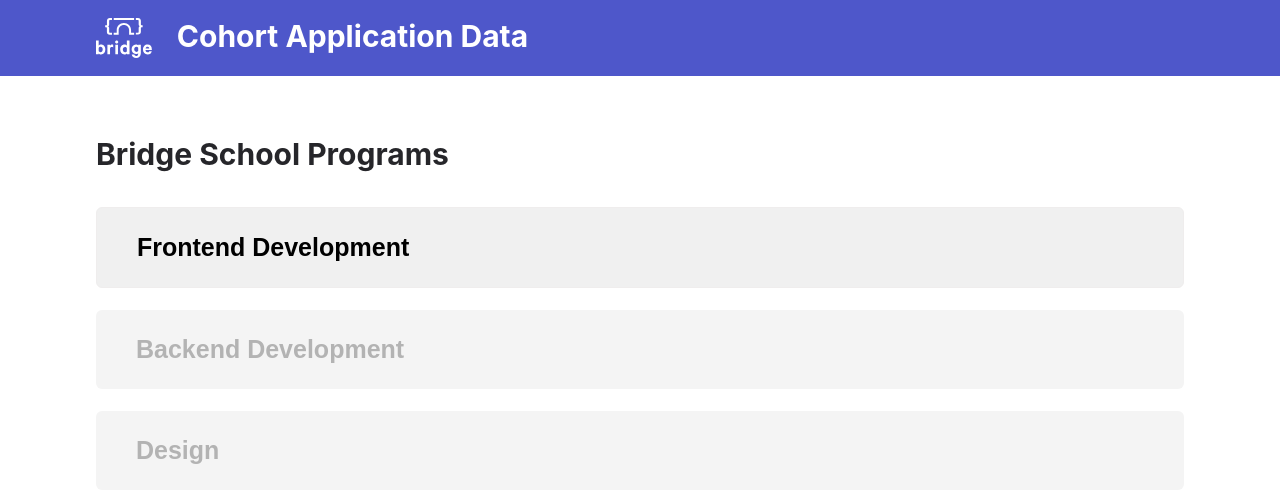
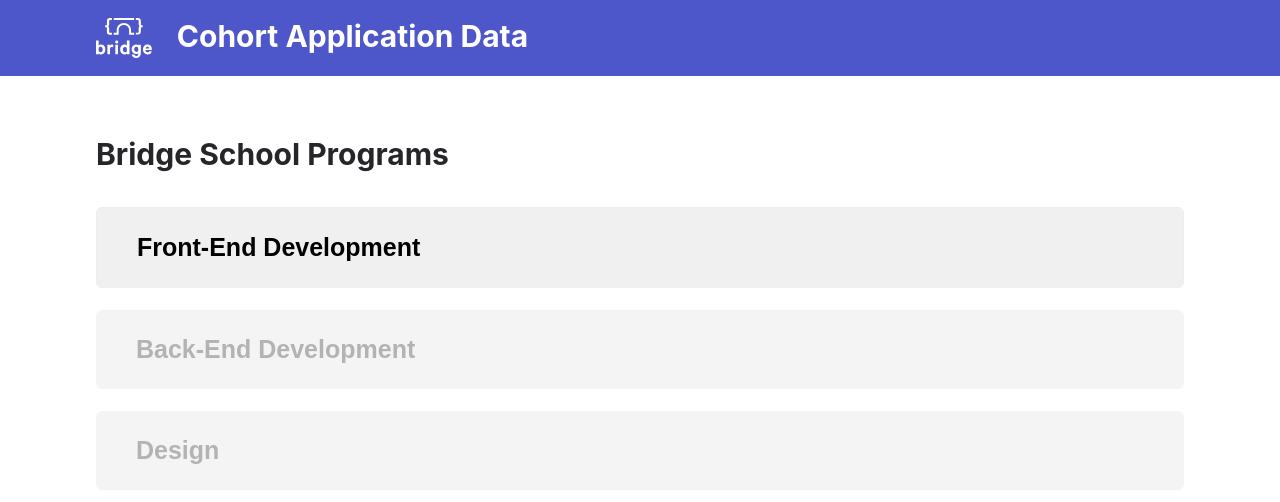
Before and after one commit to bridge-school/data-viz-8-frontend, a React (Create React App) app: page / in a window 1280 px wide. Shown: the top 502 px of the page. Built offline with nearby package versions, Linux system fonts and the light colour scheme; no server answers.

Commit message:
cohortdetails changes

```diff
--- a/src/App.js
+++ b/src/App.js
@@ -1,10 +1,12 @@
 import React, { useEffect } from "react";
 import "./App.scss";
 import { request } from "./backend-request";
-import { BrowserRouter as Router, Route} from "react-router-dom";
+import { BrowserRouter as Router, Route, Switch } from "react-router-dom";
 
 import CohortTypeSelectionPage from './Pages/CohortTypeSelectionPage';
 import CohortSelectionPage from './Pages/CohortSelectionPage';
+import CohortDetailPage from './Pages/CohortDetailPage';
+import Header from './Components/Header';
 
 function App() {
   useEffect(() => {
@@ -14,11 +16,25 @@ function App() {
     fetchData();
   });
   return (
-    <Router>
-      <Route exact path="/" component={CohortTypeSelectionPage} />
-      <Route path="/cohorts" component={CohortSelectionPage} />
-    </Router>
+    <>
+      <Router>
+        <Header />
+        {/* <Header backRoute="/" /> */}
+        <switch>
+          <Route exact path="/" component={CohortTypeSelectionPage} />
+          <Route exact path="/fed" component={CohortSelectionPage} />
+          <Route path="/fed/cohorts/:id" component={CohortDetailPage} />
+        </switch>
+      </Router>
+    </>
   );
 }
 
+/*
+        /                   cohort type page
+        /fed                FED cohort main page
+        /fed/cohorts        DNE
+        /fed/cohorts/:id    Page displays different charts and links
+*/
+
 export default App;
--- a/src/Components/BasicLinkList.jsx
+++ b/src/Components/BasicLinkList.jsx
@@ -4,33 +4,21 @@ import { Link } from "react-router-dom";
 
 import styles from '../Styles/basicList.module.scss'
 
-function BasicLinkList({ data, title}) {
+function BasicLinkList({ data, title }) {
   return (
     <div className={styles.list}>
       <h2>{title}</h2>
       <ul>
-        {data.map(({ name, disabled, route, query }) => {
+        {data.map(({ name, disabled, route }) => {
           return (
-            <Link to={{
-              pathname: `/${route}`,
-              search: query}} >
+            <Link to={route}>
               <li className={styles.listItem} key={name}>
                 {
                   disabled ? (
-                      <button
-                        className={classnames(styles.link, styles.disabledLink)}
-                        disabled
-                      >
-                        {name}
-                      </button>
+                    <button className={classnames(styles.link, styles.disabledLink)} disabled
+                    >{name}</button>
                   )
-                  : (
-                    <button
-                      className={styles.link}
-                    >
-                      {name}
-                    </button>
-                  )
+                    : <button className={styles.link}>{name}</button>
                 }
               </li>
             </Link>
--- /dev/null
+++ b/src/Pages/CohortDetailPage.jsx
@@ -0,0 +1,13 @@
+import React from "react";
+
+function CohortDetailPage({ match }) {
+    return (
+        <>
+            <div className="App">
+                <p>Cohort Details Page: {match.params.id} </p>
+            </div>
+        </>
+    )
+}
+
+export default CohortDetailPage;
--- a/src/Pages/CohortSelectionPage.jsx
+++ b/src/Pages/CohortSelectionPage.jsx
@@ -5,12 +5,24 @@ import { VictoryChart, VictoryLine } from 'victory';
 
 function CohortSelectionPage() {
   const numberOfApplicants = [
-    { x: "Cohort 4", y: 0 },
+    // { x: "Cohort 1", y: 0 },
+    // { x: "Cohort 2", y: 0 },
+    // { x: "Cohort 3", y: 0 },
+    // { x: "Cohort 4", y: 0 },
     { x: "Cohort 5", y: 0 },
     { x: "Cohort 6", y: 43 },
     { x: "Cohort 7", y: 44 },
     { x: "Cohort 8", y: 43 }
   ];
+
+  const cohortRouteMap = numberOfApplicants
+    .map((cohort) => {
+      return {
+        disabled: cohort.y === 0,
+        name: cohort.x,
+        route: (cohort.y === 0) ? "" : "/fed/cohorts/" + cohort.x.split(" ")[1]
+      }
+    });
 
   const maxDomainValue =
     numberOfApplicants
@@ -21,9 +33,12 @@ function CohortSelectionPage() {
   return (
     <>
       <div className="App">
-        <Header backRoute="/"/>
         <div className="wrapper">
+          {/* TODO: replace this data with data from json dataset, then from the BE, eventually */}
+          <BasicLinkList title="Frontend Development Cohorts" data={cohortRouteMap} />
+        </div>
 
+        <h2>Number of Applicants per Cohort</h2>
         <VictoryChart minDomain={{ y: 0 }} maxDomain={{ y: maxDomainValue }} >
           <VictoryLine
             style={{
@@ -40,13 +55,6 @@ function CohortSelectionPage() {
           />
         </VictoryChart>
 
-          {/* TODO: replace this data with data from json dataset, then from the BE, eventually */}
-          <BasicLinkList title="Frontend Development Cohorts" data={[
-            { name: 'Cohort 3', route:"" },
-            { name: 'Cohort 2', route:""  },
-            { name: 'Cohort 1', route:""  },
-          ]} />
-        </div>
       </div>
     </>
   )
--- a/src/Pages/CohortTypeSelectionPage.jsx
+++ b/src/Pages/CohortTypeSelectionPage.jsx
@@ -5,16 +5,32 @@ import BasicLinkList from '../Components/BasicLinkList'
 
 
 function CohortTypeSelectionPage() {
+  const options = [
+    {
+      name: 'Front-End Development',
+      disabled: false,
+      route: "cohorts",
+      query: "/fed"
+    },
+    {
+      name: 'Back-End Development',
+      disabled: true,
+      route: "",
+      query: ""
+    },
+    {
+      name: 'Design',
+      disabled: true,
+      route: "",
+      query: ""
+    },
+  ];
+
   return (
     <>
       <div className="App">
-        <Header />
         <div className="wrapper">
-          <BasicLinkList title="Bridge School Programs" data={[
-            { name: 'Frontend Development', route: "cohorts", query:"?type=front end" },
-            { name: 'Backend Development', disabled: true , route: "", query: ""},
-            { name: 'Design', disabled: true, route: "", query: ""},
-          ]}/>
+          <BasicLinkList title="Bridge School Programs" data={options} />
         </div>
       </div>
     </>
```
Lines whose indentation alone changed are shown as unchanged.
